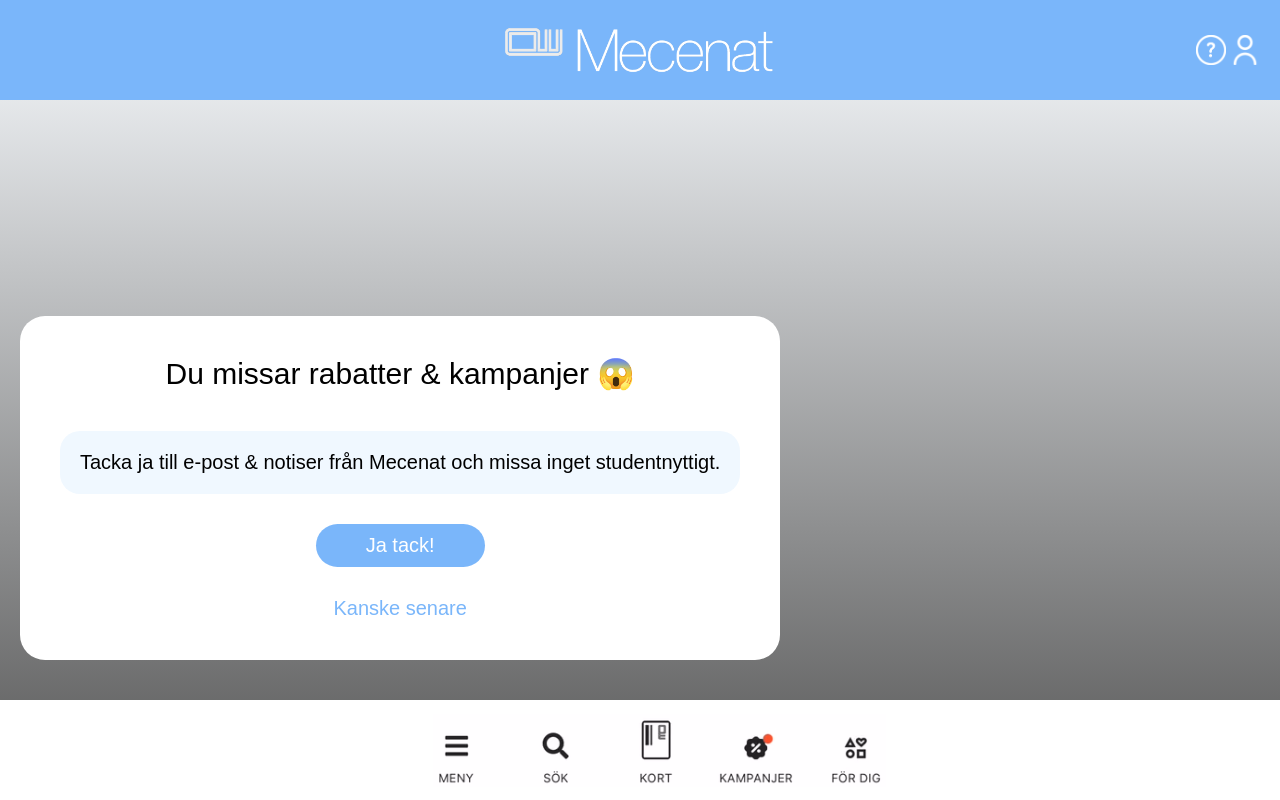
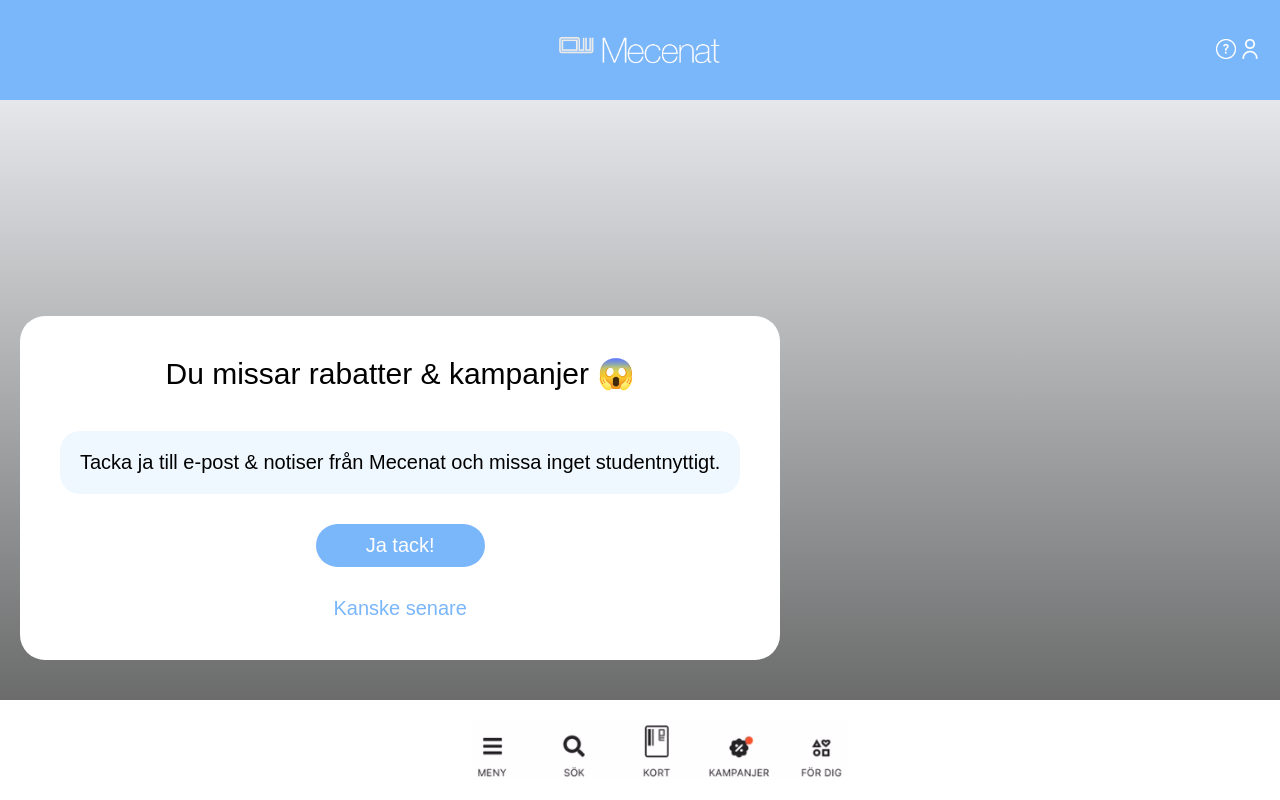
Before and after one commit to ACL87/Mec-PWA, a plain HTML site: page index.html in a window 1280 px wide. Drawn offline with nearby package versions, Linux system fonts and the light colour scheme.

Commit message:
Update style.css

```diff
--- a/style.css
+++ b/style.css
@@ -271,7 +271,7 @@ p {
 }
 
 .start-container .header .logo {
-    height: 50px;
+    height: 30px;
     width: auto;
     position: absolute;
     left: 50%;
@@ -279,12 +279,11 @@ p {
 }
 
 .start-container .header .icon {
-    height: 30px;
     margin-right: 20px;
 }
 
 .icon img {
-    height: 30px;
+    height: 20px;
 }
 
 .start-container .navbar-bottom {
@@ -297,6 +296,12 @@ p {
     align-items: center;
     height: 60px;
     padding: 20px 20px;
+}
+
+.start-container .navbar-bottom img {
+    height: 60px;
+    width: auto;
+    cursor: pointer;
 }
 
 .start-container .campaign-offer {
```
